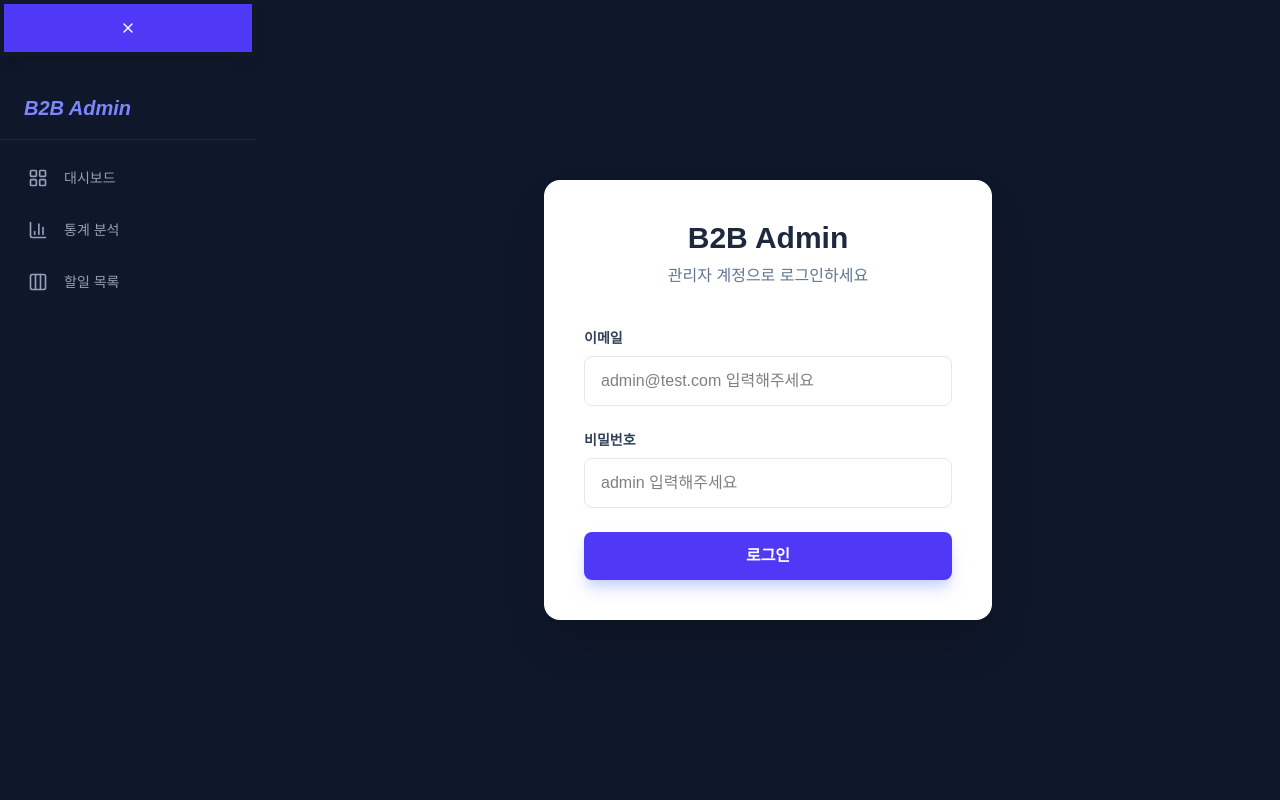
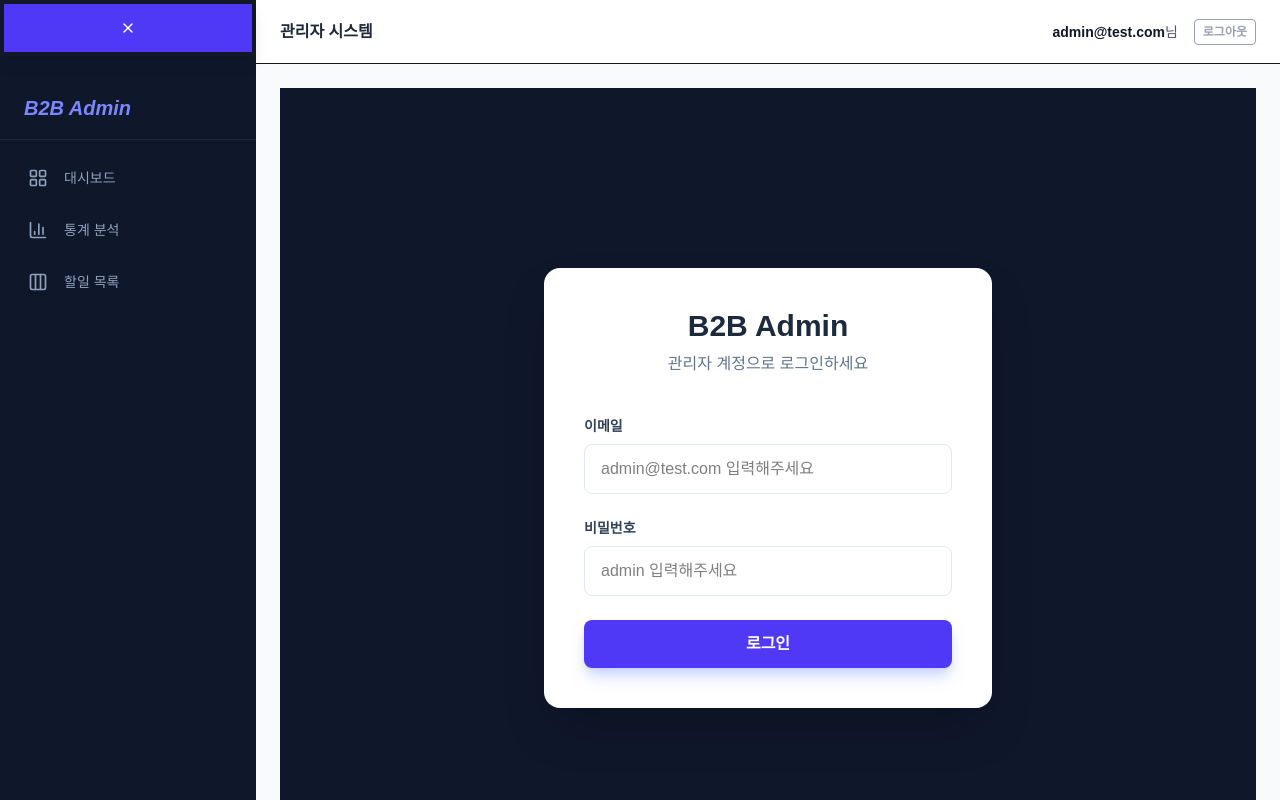
Before and after one commit to alo9231/B2B-SaaS, a Next.js app: page /login in a window 1280 px wide. Built offline with nearby package versions, Linux system fonts and the light colour scheme; no server answers.

Commit message:
공통 레이아웃 정리

```diff
--- a/src/app/dashboard/layout.tsx
+++ b/src/app/dashboard/layout.tsx
@@ -1,68 +1,8 @@
-// src/app/dashboard/layout.tsx
-'use client'
+'use client';
 
-import { usePathname } from 'next/navigation';
-import { Toaster } from 'react-hot-toast';
-import { useState, useEffect } from 'react';
-
+import React from 'react';
 
 export default function DashboardLayout({ children }: { children: React.ReactNode }) {
-  const pathname = usePathname();
-
-  // 사이드바 상태 관리
-  const [isCollapsed, setIsCollapsed] = useState(false);
-
-  // 1024px(lg) 기준으로 자동 접힘 로직
-  useEffect(() => {
-    const handleResize = () => {
-      if (window.innerWidth < 1024) {
-        setIsCollapsed(true);
-      } else {
-        setIsCollapsed(false);
-      }
-    };
-
-    handleResize(); // 초기 로드 시 실행
-    window.addEventListener('resize', handleResize);
-    return () => window.removeEventListener('resize', handleResize);
-  }, []);
-
-  return (
-    <div className="flex h-screen bg-gray-50">
-      {/* ✅ 공통 토스트 */}
-      <Toaster
-        position="top-center" // ✅ 최상단 가운데
-        toastOptions={{
-          duration: 1500, // 지속시간
-          style: {
-            borderRadius: '99px', // ✅ 아주 둥근 모양 (알약 형태)
-            background: '#333',   // 배경색
-            color: '#fff',        // 글자색
-            padding: '12px 24px',
-            fontSize: '15px',
-            fontWeight: '500',
-            boxShadow: '0 4px 12px rgba(0, 0, 0, 0.15)',
-          },
-          success: {
-            icon: '😊', // ✅ 웃는 이모지 고정
-            // 만약 체크 아이콘을 쓰고 싶다면 icon: '✅' 로 변경 가능
-          },
-        }}
-      />
-      {/* ⬅️  공통 사이드바 (거실) : isCollapsed 상태에 따라 너비가 변함 */}
-
-      {/* ➡️ 여기가 내용이 바뀌는 곳 (안방/건너방) */}
-      <div className="flex-1 flex flex-col overflow-hidden">
-
-        <header className="h-16 bg-white border-b flex items-center px-8">
-           <h1 className="font-semibold text-gray-700">관리자 시스템</h1>
-        </header>
-
-        <main className="flex-1 overflow-y-auto">
-          {children} {/* 여기에 dashboard/page.tsx나 analytics/page.tsx 내용이 들어옴! */}
-
-        </main>
-      </div>
-    </div>
-  );
+  // 중복되는 div, header, sidebar 싹 다 제거!
+  return <>{children}</>;
 }
--- a/src/app/layout.tsx
+++ b/src/app/layout.tsx
@@ -1,7 +1,9 @@
+// src/app/layout.tsx
 import "./globals.css";
 import type { Metadata } from "next";
 import ReactQueryProvider from "@/components/providers/ReactQueryProvider";
 import Sidebar from '@/components/layout/Sidebar';
+import Header from "@/components/layout/Header";
 import { Toaster } from "react-hot-toast";
 
 export const metadata: Metadata = {
@@ -12,17 +14,20 @@ export const metadata: Metadata = {
 export default function RootLayout({ children }: { children: React.ReactNode }) {
   return (
     <html lang="ko">
-      <body className="flex"> {/* flex를 주어 사이드바와 콘텐츠를 나란히 배치 */}
+      <body className="flex h-screen w-full overflow-hidden"> {/* 전체 flex */}
         <ReactQueryProvider>
-          {/* 사이드바 배치 */}
+          {/* 1. 사이드바 (왼쪽 고정) */}
           <Sidebar />
 
-          {/* 메인 콘텐츠 영역 */}
-          <main className="flex-1 bg-gray-50 min-h-screen overflow-auto">
-            {children}
-          </main>
+          {/* 2. 오른쪽 영역 (헤더 + 콘텐츠 수직 배치) */}
+          <div className="flex-1 flex flex-col min-w-0">
+            <Header /> {/* 상단 헤더 */}
 
-          {/* 알림 토스트를 위해 최상단에 배치 */}
+            <main className="flex-1 bg-gray-50 overflow-auto p-6">
+              {children} {/* 여기에 dashboard 페이지 내용이 들어옴 */}
+            </main>
+          </div>
+
           <Toaster position="top-right" />
         </ReactQueryProvider>
       </body>
--- /dev/null
+++ b/src/components/layout/Header.tsx
@@ -0,0 +1,26 @@
+'use client';
+
+export default function Header() {
+  const handleLogout = () => {
+    console.log("로그아웃 실행");
+  };
+
+  return (
+       <header className="h-16 flex items-center justify-between px-6 border-b bg-white shrink-0">
+          <h1 className="font-bold text-gray-800">관리자 시스템</h1>
+
+          {/* 헤더 우측 유저 정보 */}
+          <div className="flex items-center gap-4">
+            <span className="text-sm text-gray-600">
+              <strong className="text-gray-900">admin@test.com</strong>님
+            </span>
+            <button
+              onClick={handleLogout}
+              className="text-xs font-bold text-gray-400 hover:text-red-500 border px-2 py-1 rounded"
+            >
+              로그아웃
+            </button>
+          </div>
+        </header>
+  );
+}
```
